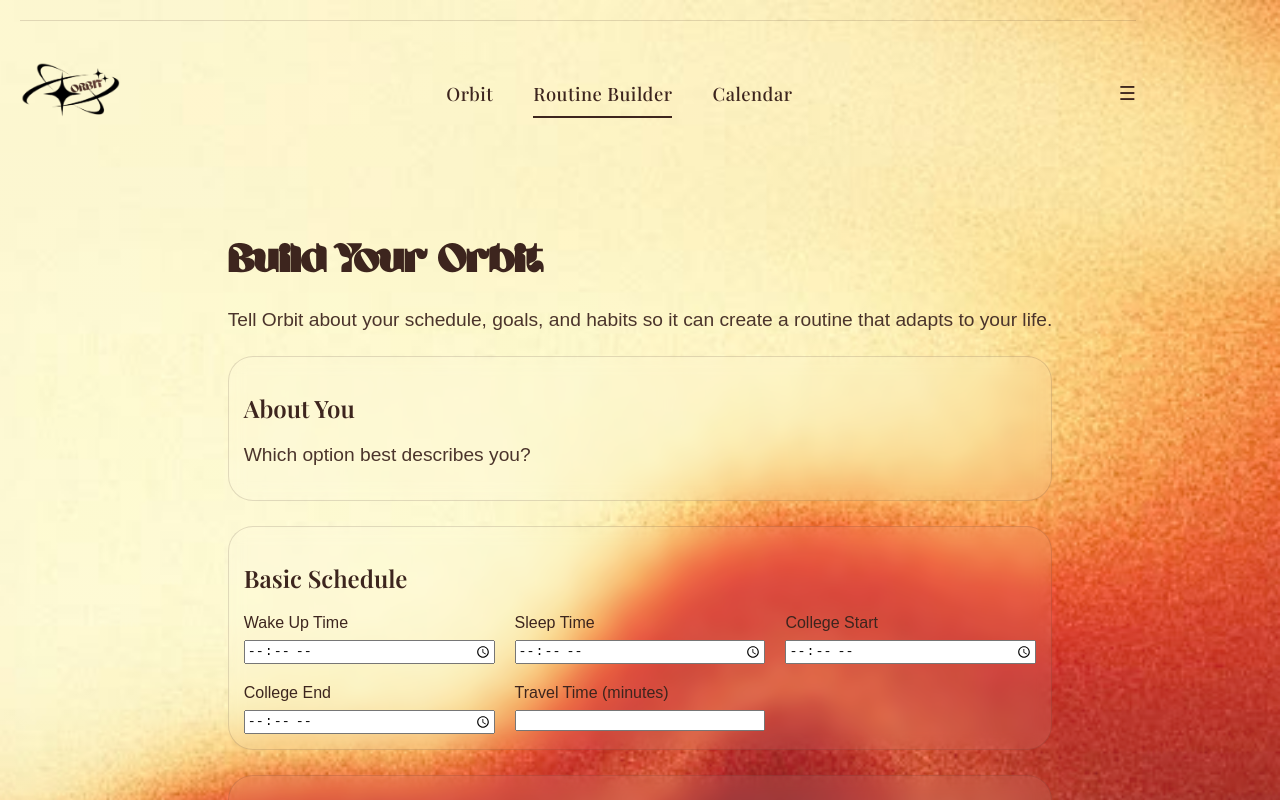
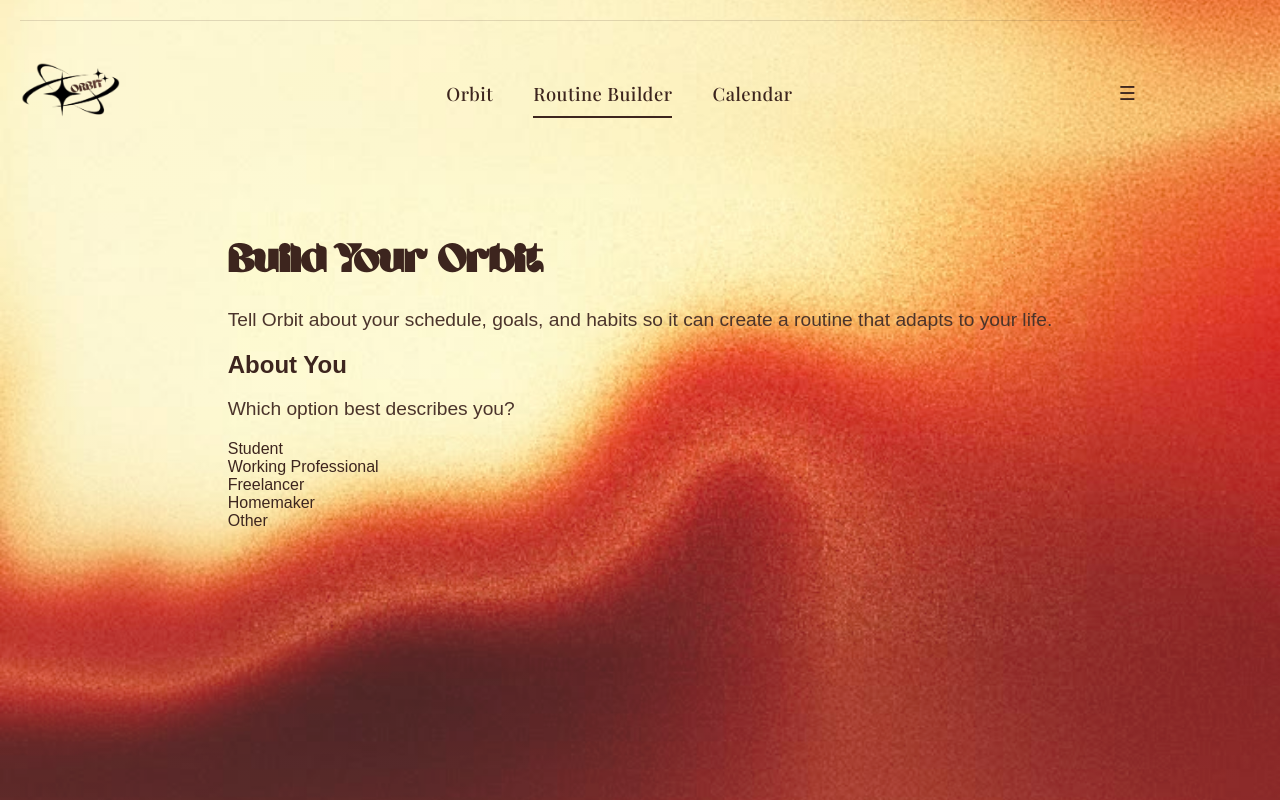
Before and after one commit to RoshanShaikh30/LiveTechIndia-Mega-Project, a React (Vite) app: page / in a window 1280 px wide. Both pictures are taken after a click on the item "Routine Builder". Shown: the top 800 px of the page. Built offline with nearby package versions, Linux system fonts and the light colour scheme.

Commit message:
Update RoutineBuilder.jsx

```diff
--- a/src/RoutineBuilder.jsx
+++ b/src/RoutineBuilder.jsx
@@ -8,15 +8,60 @@ function RoutineBuilder() {
         Tell Orbit about your schedule, goals, and habits so it can create a routine that adapts to your life.
       </p>
 
-      <div className="builder-section">
+      <div className="onboarding-card">
+
+       <div className="section-header">
+
+        <div className="step-circle">
+
+        </div>
+
+        <div>
+         <h2>About You</h2>
+         <p>Which option best describes you?</p>
+        </div>
+
+       </div> {/* section header ends here. */}
+
+       <div className="choice-grid">
+
+        <div className="choice-card">
+          Student
+        </div>
+
+        <div className="choice-card">
+          Working Professional
+        </div>
+
+        <div className="choice-card">
+          Freelancer
+        </div>
+
+       <div className="choice-card">
+          Homemaker
+       </div>
+
+       <div className="choice-card">
+          Other
+       </div>
+
+      </div>
+
+     </div>
+  </div>
+);
+
+}
+
+export default RoutineBuilder;
+
+      {/* <div className="builder-section">
 
        <h2>About You</h2>
        <p>Which option best describes you?</p>
 
       </div>
-
-
-
+      // abcd
       <div className="builder-section">
        <h2>Basic Schedule</h2>
        <div className="schedule-grid">
@@ -60,9 +105,4 @@ function RoutineBuilder() {
 
       <div className="builder-section">
        <h2>Priorities</h2>
-      </div>
-    </div>
-  );
-}
-
-export default RoutineBuilder;
+      </div> */}
```
